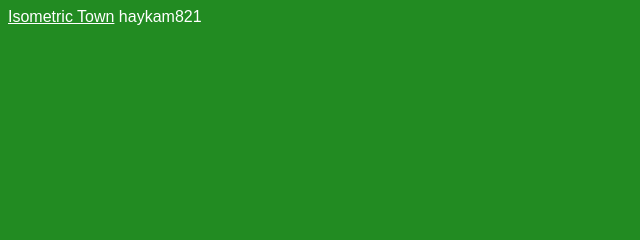
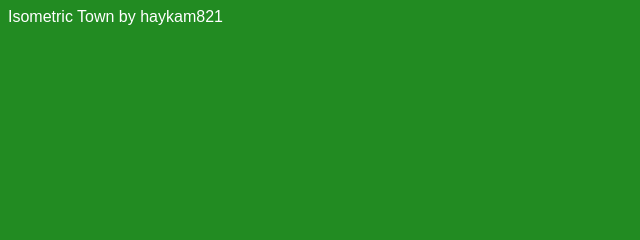
Before and after one commit to haykam821/Isometric-Town, a plain HTML site: page index.html in a window 1280 px wide. Shown: the top 240 px of the page, 0-640 px from the left. Drawn offline with Linux system fonts and the light colour scheme.

Commit message:
Remove underline from links

```diff
--- a/index.html
+++ b/index.html
@@ -11,6 +11,7 @@
 
 			a {
 				color: white;
+				text-decoration: none;
 			}
 
 			#label {
@@ -21,6 +22,7 @@
 				color: white;
 				font-family: "Ubuntu", sans-serif;
 				font-weight: 500;
+				user-select: none;
 			}
 			#labelAuthor {
 				font-weight: 400;
@@ -31,8 +33,8 @@
 	<body>
 		<span id="label">
 			<a href="https://github.com/haykam821/Isometric-Town/">Isometric Town</a>
-			<span id="labelAuthor"
-			      by
+			<span id="labelAuthor">
+				by
 				<a href="https://github.com/haykam821/">haykam821</a>
 			</span>
 		</span>
```
